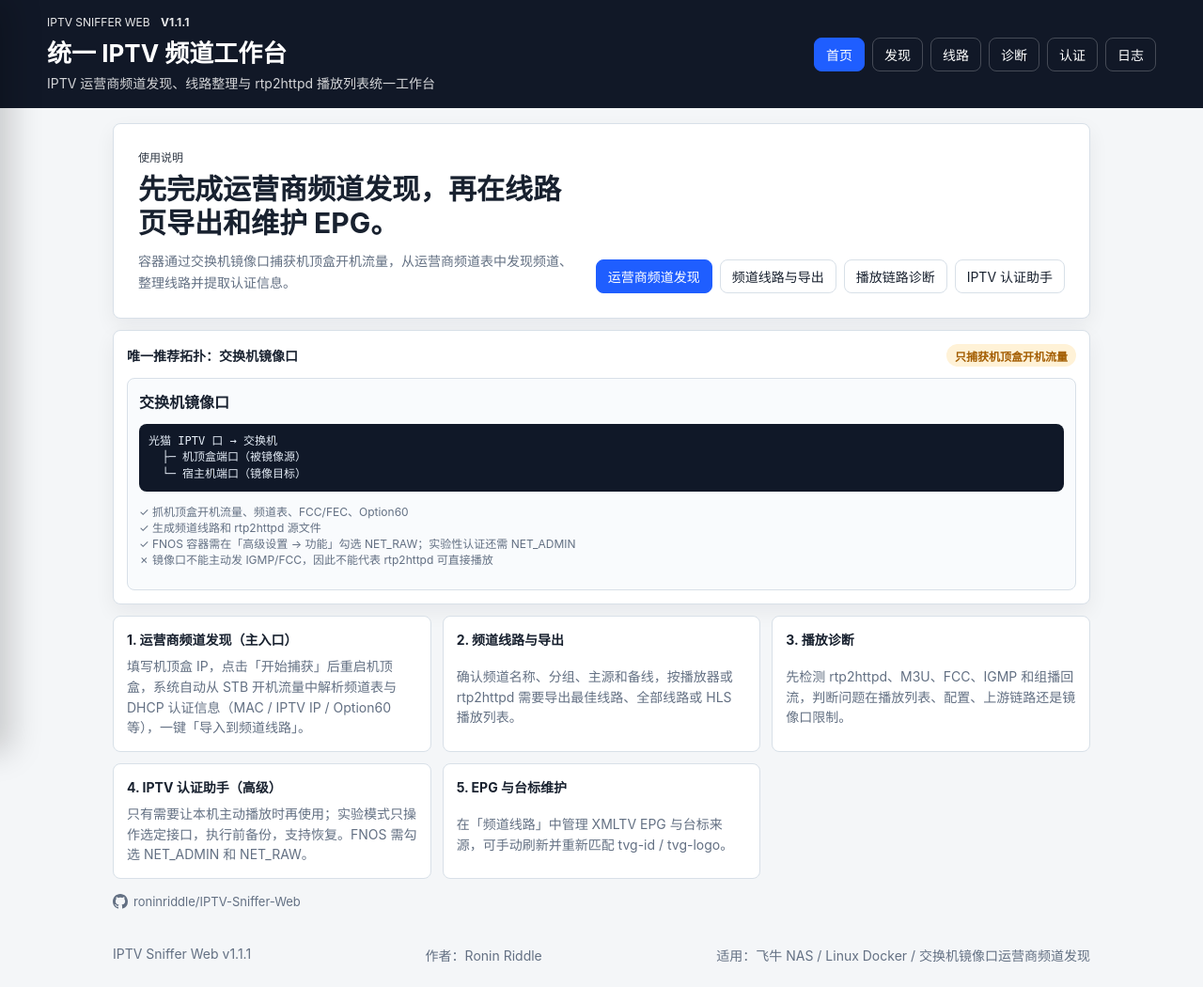
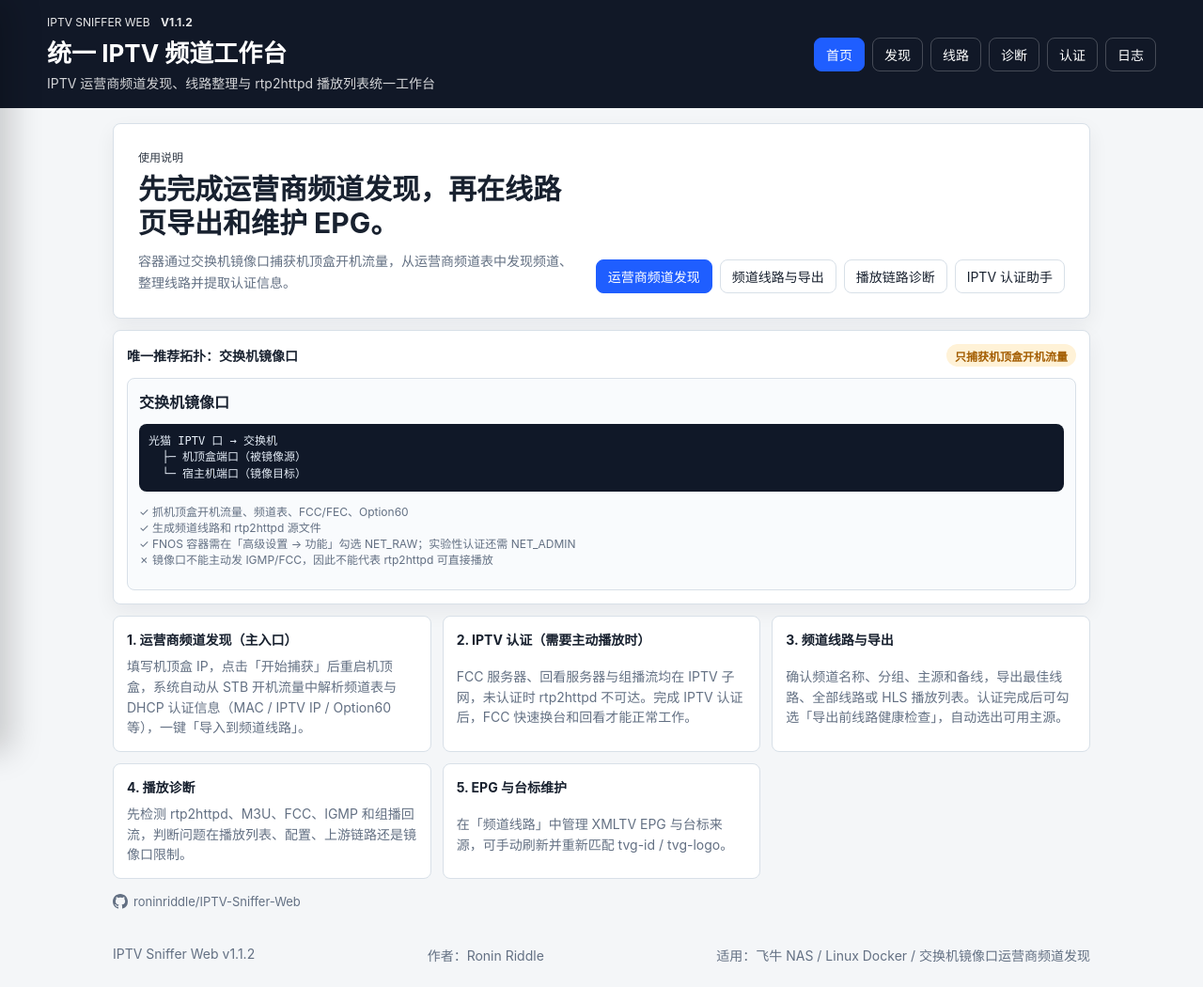
Before and after one commit to roninriddle/IPTV-Sniffer-Web, a Flask app: page / in a window 1280 px wide. Shown: the whole page at 94% size. Run offline with Flask 3, Linux system fonts and the light colour scheme; data that the repository does not hold is empty; some libraries are stand-ins or nearby versions.

Commit message:
Release IPTV Sniffer Web v1.1.2
- Merge IPTV auth page into single scroll view (remove 状态与参数/一键认证 tabs; move 一键认证 between auth status and 组播拦截检测)
- Parallelize pre-export health check using ThreadPoolExecutor (up to 16 concurrent probes; ~80 channels drops from ~20s to ~1-2s)
- Change pre_export_health_check default to False; add checkbox to export UI with note that it requires completed IPTV auth
- Add catchup server notice: timeshift server is on IPTV subnet, replace placeholder IP after auth
- Update home page workflow to show capture → auth → export order with FCC/catchup auth dependency note

Co-Authored-By: Claude Sonnet 4.6 <noreply@anthropic.com>

```diff
--- a/app.py
+++ b/app.py
@@ -12,6 +12,7 @@ import shutil
 import subprocess
 import time
 import threading
+from concurrent.futures import ThreadPoolExecutor, as_completed
 from pathlib import Path
 from typing import Any
 from urllib.error import HTTPError, URLError
@@ -498,11 +499,23 @@ def apply_pre_export_health_check(
         summary["limit_reached"] = True
         multi_groups = multi_groups[:max_groups]
 
+    summary["groups_checked"] = len(multi_groups)
+    candidates: list[dict[str, Any]] = []
     for members in multi_groups:
-        summary["groups_checked"] += 1
         ordered = sorted(members, key=channel_primary_score, reverse=True)[:max_candidates]
-        for row in ordered:
-            health = _export_health_check_one(row, settings, operator_channels)
+        candidates.extend(ordered)
+
+    if candidates:
+        max_workers = min(len(candidates), 16)
+        check_results: list[tuple[dict[str, Any], dict[str, Any]]] = []
+        with ThreadPoolExecutor(max_workers=max_workers) as executor:
+            future_to_row = {
+                executor.submit(_export_health_check_one, row, settings, operator_channels): row
+                for row in candidates
+            }
+            for future in as_completed(future_to_row):
+                check_results.append((future_to_row[future], future.result()))
+        for row, health in check_results:
             row.update(health)
             status = str(health.get("export_health_status") or "error")
             if status not in {"ok", "failed", "timeout", "error", "skipped"}:
--- a/config.py
+++ b/config.py
@@ -7,7 +7,7 @@ import os
 from pathlib import Path
 
 APP_NAME = "IPTV Sniffer Web"
-APP_VERSION = "1.1.1"
+APP_VERSION = "1.1.2"
 APP_DESCRIPTION = "IPTV 运营商频道发现、线路整理与 rtp2httpd 播放列表统一工作台"
 GITHUB_REPO = "roninriddle/IPTV-Sniffer-Web"
 VERSION_CHECK_INTERVAL = 6 * 3600
@@ -86,7 +86,7 @@ DEFAULT_SETTINGS = {
     "catchup_days": 7,
     "catchup_source_template": "http://timeshift-server/timeshift/{channel_id}/{start}/{duration}/index.m3u8",
     "fcc_type": "",
-    "pre_export_health_check": True,
+    "pre_export_health_check": False,
 }
 
 for directory in (DATA_DIR, OUTPUT_DIR):
--- a/docker-compose.yml
+++ b/docker-compose.yml
@@ -1,7 +1,7 @@
 services:
   iptv-sniffer-web:
     build: .
-    image: roninriddle/iptv-sniffer-web:1.1.1
+    image: roninriddle/iptv-sniffer-web:1.1.2
     container_name: iptv-sniffer-web
     network_mode: host
     cap_add:
--- a/static/app.js
+++ b/static/app.js
@@ -15,7 +15,6 @@ const state = {
   channelList: [],
   selectedChannelKeys: new Set(),
   channelListSection: "list",
-  iptvAuthSection: "summary",
   ignoredKeys: _loadIgnoredKeys(),
 };
 
@@ -63,6 +62,7 @@ function formSettings() {
     catchup_days: Number($("catchupDays")?.value ?? 7),
     catchup_source_template: $("catchupSourceTemplate")?.value.trim() || "",
     fcc_type: $("fccType")?.value || "",
+    pre_export_health_check: $("preExportHealthCheck")?.checked ?? false,
   };
 }
 
@@ -72,7 +72,6 @@ function showHome() {
   document.querySelectorAll("[data-page='home']").forEach((item) => item.classList.add("active"));
   document.querySelectorAll("[data-nav-tab]").forEach((item) => item.classList.remove("active"));
   hideChannelListSections();
-  hideIptvAuthSections();
 }
 
 function showChannelListSection(sectionName = "list") {
@@ -92,22 +91,6 @@ function hideChannelListSections() {
   document.querySelectorAll("[data-cl-section]").forEach((button) => button.classList.remove("active"));
 }
 
-function showIptvAuthSection(sectionName = "summary") {
-  const allowed = new Set(["summary", "advanced"]);
-  const target = allowed.has(sectionName) ? sectionName : "summary";
-  state.iptvAuthSection = target;
-  document.querySelectorAll("[data-auth-panel]").forEach((panel) => {
-    panel.hidden = panel.dataset.authPanel !== target;
-  });
-  document.querySelectorAll("[data-auth-section]").forEach((button) => {
-    button.classList.toggle("active", button.dataset.authSection === target);
-  });
-}
-
-function hideIptvAuthSections() {
-  document.querySelectorAll("[data-auth-panel]").forEach((panel) => { panel.hidden = true; });
-  document.querySelectorAll("[data-auth-section]").forEach((button) => button.classList.remove("active"));
-}
 
 function showTab(tabName) {
   $("homePage").hidden = true;
@@ -126,10 +109,7 @@ function showTab(tabName) {
   }
   if (tabName === "stbDiscovery") loadSavedOperatorCount();
   if (tabName === "iptvAuth") {
-    showIptvAuthSection(state.iptvAuthSection || "summary");
     initIptvAuthTab();
-  } else {
-    hideIptvAuthSections();
   }
   if (tabName === "diagnose") initDiagnoseTab();
   document.querySelectorAll("[data-page='home']").forEach((item) => item.classList.remove("active"));
@@ -278,6 +258,7 @@ async function loadSettings() {
   $("catchupDays").value = data.catchup_days ?? 7;
   $("catchupSourceTemplate").value = data.catchup_source_template || "";
   if ($("fccType") && data.fcc_type !== undefined) $("fccType").value = data.fcc_type || "";
+  if ($("preExportHealthCheck")) $("preExportHealthCheck").checked = !!data.pre_export_health_check;
 }
 
 async function appendLogs() {
@@ -517,9 +498,6 @@ document.querySelectorAll("[data-nav-tab]").forEach((item) => item.addEventListe
 document.querySelectorAll("[data-home-tab]").forEach((item) => item.addEventListener("click", () => showTab(item.dataset.homeTab)));
 document.querySelectorAll("[data-cl-section]").forEach((item) => {
   item.addEventListener("click", () => showChannelListSection(item.dataset.clSection));
-});
-document.querySelectorAll("[data-auth-section]").forEach((item) => {
-  item.addEventListener("click", () => showIptvAuthSection(item.dataset.authSection));
 });
 $("useEpg").addEventListener("change", () => { $("epgSourceRow").hidden = !$("useEpg").checked; });
 $("useLogo").addEventListener("change", () => { $("logoSourceRow").hidden = !$("useLogo").checked; });
--- a/static/style.css
+++ b/static/style.css
@@ -140,8 +140,7 @@ body {
   border: 1px solid var(--line);
   border-radius: 8px;
 }
-.channel-section-tabs,
-.auth-section-tabs {
+.channel-section-tabs {
   display: flex;
   flex-wrap: wrap;
   align-items: center;
@@ -151,7 +150,6 @@ body {
   border-radius: 8px;
   background: #e9eef5;
 }
-.auth-section-tabs { margin-top: 12px; }
 
 .section-title { display: flex; justify-content: space-between; gap: 12px; align-items: center; flex-wrap: wrap; margin-bottom: 12px; }
 .section-title h2, .logs-header h2 { margin: 0; font-size: 18px; }
@@ -552,8 +550,8 @@ body.logs-open .footer {
   .home-hero { padding: 18px; min-height: 0; }
   .home-hero h2 { font-size: 23px; }
   .grid.two, .home-steps, .form-grid, .metrics-grid { grid-template-columns: 1fr; }
-  .channel-section-tabs, .auth-section-tabs { overflow-x: auto; flex-wrap: nowrap; }
-  .channel-section-tabs .tab-button, .auth-section-tabs .tab-button { white-space: nowrap; }
+  .channel-section-tabs { overflow-x: auto; flex-wrap: nowrap; }
+  .channel-section-tabs .tab-button { white-space: nowrap; }
   .source-row-grid { grid-template-columns: 1fr; }
   .source-name-input { max-width: none; }
   .auto-grid .checkbox-label { flex: 0 0 100%; }
--- a/templates/index.html
+++ b/templates/index.html
@@ -82,16 +82,16 @@
             <span>填写机顶盒 IP，点击「开始捕获」后重启机顶盒，系统自动从 STB 开机流量中解析频道表与 DHCP 认证信息（MAC / IPTV IP / Option60 等），一键「导入到频道线路」。</span>
           </article>
           <article>
-            <strong>2. 频道线路与导出</strong>
-            <span>确认频道名称、分组、主源和备线，按播放器或 rtp2httpd 需要导出最佳线路、全部线路或 HLS 播放列表。</span>
+            <strong>2. IPTV 认证（需要主动播放时）</strong>
+            <span>FCC 服务器、回看服务器与组播流均在 IPTV 子网，未认证时 rtp2httpd 不可达。完成 IPTV 认证后，FCC 快速换台和回看才能正常工作。</span>
           </article>
           <article>
-            <strong>3. 播放诊断</strong>
-            <span>先检测 rtp2httpd、M3U、FCC、IGMP 和组播回流，判断问题在播放列表、配置、上游链路还是镜像口限制。</span>
+            <strong>3. 频道线路与导出</strong>
+            <span>确认频道名称、分组、主源和备线，导出最佳线路、全部线路或 HLS 播放列表。认证完成后可勾选「导出前线路健康检查」，自动选出可用主源。</span>
           </article>
           <article>
-            <strong>4. IPTV 认证助手（高级）</strong>
-            <span>只有需要让本机主动播放时再使用；实验模式只操作选定接口，执行前备份，支持恢复。FNOS 需勾选 NET_ADMIN 和 NET_RAW。</span>
+            <strong>4. 播放诊断</strong>
+            <span>先检测 rtp2httpd、M3U、FCC、IGMP 和组播回流，判断问题在播放列表、配置、上游链路还是镜像口限制。</span>
           </article>
           <article>
             <strong>5. EPG 与台标维护</strong>
@@ -193,11 +193,6 @@
               <strong>强提醒：</strong>
               <span>实验性一键认证会改选定网口的 MAC、IPv4 地址和指向该网口的 IPTV 路由。执行前请断开机顶盒 IPTV 线避免 MAC 冲突，并确认当前页面可从其它网口访问。系统会在更改前备份该接口初始状态，恢复按钮只恢复这个接口。FNOS 里需要在容器「高级设置 → 功能」勾选 NET_ADMIN 与 NET_RAW。</span>
             </div>
-            <div class="auth-section-tabs" role="tablist" aria-label="IPTV 认证分区">
-              <button class="tab-button active" data-auth-section="summary" type="button">状态与参数</button>
-              <button class="tab-button" data-auth-section="advanced" type="button">一键认证</button>
-            </div>
-            <div data-auth-panel="summary">
             <div class="auth-summary-grid mt-12" id="iptvAuthSummary">
               <div><span>STB MAC</span><strong id="iptvAuthSummaryMac">未捕获</strong></div>
               <div><span>Hostname</span><strong id="iptvAuthSummaryHostname">未捕获</strong></div>
@@ -249,6 +244,26 @@
             </div>
             <div id="iptvAuthStatus" class="result-box muted">请选择接口并刷新状态。</div>
             <div class="section-subtitle mt-12">
+              <h3>实验性一键认证与恢复</h3>
+              <span class="chip warning">高级功能</span>
+            </div>
+            <p class="task-description">一键认证仅操作上方选择的接口：保存初始快照 → 清空该接口 IPv4 → 克隆 STB MAC → 发送 Hostname/Option60 DHCP 请求 → 按路由策略写入 IPTV 路由。恢复会清空该接口 IPv4 与路由，并按首次备份恢复 MAC、IPv4 和路由。</p>
+            <div class="form-grid">
+              <label>
+                执行确认文本
+                <input id="iptvAuthConfirm" type="text" placeholder="确认执行">
+              </label>
+              <label>
+                恢复确认文本
+                <input id="iptvAuthRestoreConfirm" type="text" placeholder="确认恢复">
+              </label>
+            </div>
+            <div class="button-row">
+              <button id="iptvAuthApplyBtn" class="danger-btn" type="button">实验性一键认证</button>
+              <button id="iptvAuthRestoreBtn" class="secondary" type="button">恢复到初始设置</button>
+            </div>
+            <div id="iptvAuthApplyResult" class="result-box muted">未执行。</div>
+            <div class="section-subtitle mt-12">
               <h3>组播拦截检测</h3>
               <span id="iptvTcBadge" class="chip neutral">未检测</span>
             </div>
@@ -288,30 +303,6 @@
               </div>
             </div>
             <div id="iptvTcWatchStatus" class="result-box muted">自动修复默认关闭。</div>
-            </div>
-          </section>
-
-          <section class="card" data-auth-panel="advanced" hidden>
-            <div class="section-title">
-              <h2>实验性一键认证与恢复</h2>
-              <span class="chip warning">高级功能</span>
-            </div>
-            <p class="task-description">一键认证仅操作上方选择的接口：保存初始快照 → 清空该接口 IPv4 → 克隆 STB MAC → 发送 Hostname/Option60 DHCP 请求 → 按路由策略写入 IPTV 路由。恢复会清空该接口 IPv4 与路由，并按首次备份恢复 MAC、IPv4 和路由。</p>
-            <div class="form-grid">
-              <label>
-                执行确认文本
-                <input id="iptvAuthConfirm" type="text" placeholder="确认执行">
-              </label>
-              <label>
-                恢复确认文本
-                <input id="iptvAuthRestoreConfirm" type="text" placeholder="确认恢复">
-              </label>
-            </div>
-            <div class="button-row">
-              <button id="iptvAuthApplyBtn" class="danger-btn" type="button">实验性一键认证</button>
-              <button id="iptvAuthRestoreBtn" class="secondary" type="button">恢复到初始设置</button>
-            </div>
-            <div id="iptvAuthApplyResult" class="result-box muted">未执行。</div>
           </section>
         </div>
 
@@ -401,6 +392,9 @@
               <h3>回看（时移）设置</h3>
               <span class="muted small">仅对运营商频道表中标记支持回看的频道生效；天数设为 0 可禁用</span>
             </div>
+            <div class="notice compact">
+              <span>回看服务器通常在 IPTV 子网（如 10.7.x.x），需先完成 IPTV 认证才可访问。请将模板中的 <strong>timeshift-server</strong> 替换为实际回看服务器 IP。</span>
+            </div>
             <div class="form-grid">
               <label>
                 回看天数
@@ -412,6 +406,12 @@
               </label>
             </div>
             <div class="section-subtitle"><h3>最佳线路（每频道组只导出主源）</h3></div>
+            <div class="form-grid compact-grid" style="margin-bottom: 8px">
+              <label class="checkbox-label align-self-center" style="grid-column: 1 / -1">
+                <input id="preExportHealthCheck" type="checkbox">
+                导出前线路健康检查（需已完成 IPTV 认证，rtp2httpd 能访问组播流）
+              </label>
+            </div>
             <div class="button-row">
               <button id="clDownloadBestM3u" class="primary" type="button">播放器 M3U：最佳线路</button>
               <button id="clDownloadFnosHlsM3u" class="primary" type="button">飞牛影视 HLS M3U</button>
```
Also changed, not shown: README.md.
